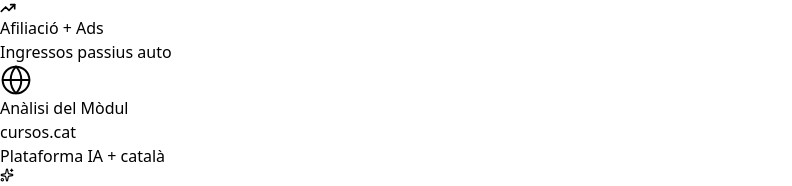
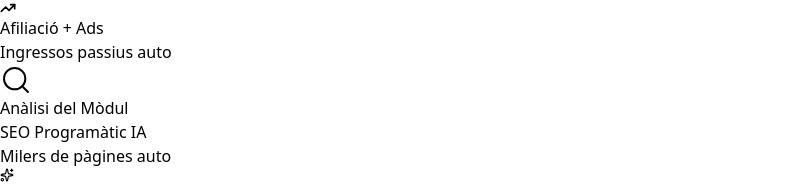
Before and after one commit to vosko03/cursos, a React (Vite) app: page /dash in a window 1280 px wide. Shown: the part 752-938 px from the top of the page, without its empty margins (0-792 px from the left). Built offline with nearby package versions, Linux system fonts and the light colour scheme.

Commit message:
Change default selectedNode from 'central' to 'seo'

```diff
--- a/src/pages/Dashboard.jsx
+++ b/src/pages/Dashboard.jsx
@@ -29,7 +29,7 @@ const StrategyNode = ({ title, subtitle, icon: Icon, color, active, onClick }) =
 );
 
 const Dashboard = () => {
-  const [selectedNode, setSelectedNode] = useState('central');
+  const [selectedNode, setSelectedNode] = useState('seo');
   const detailRef = useRef(null);
 
   const nodes = {
```
